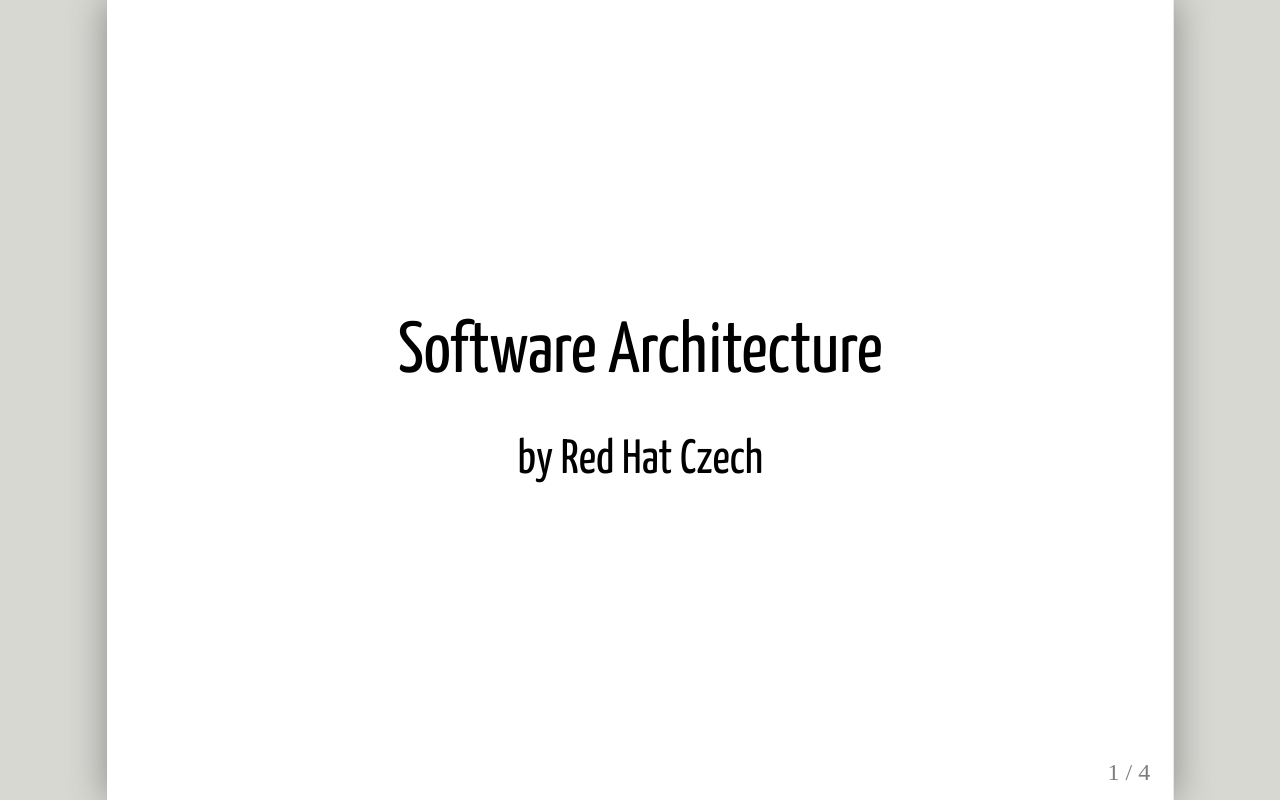
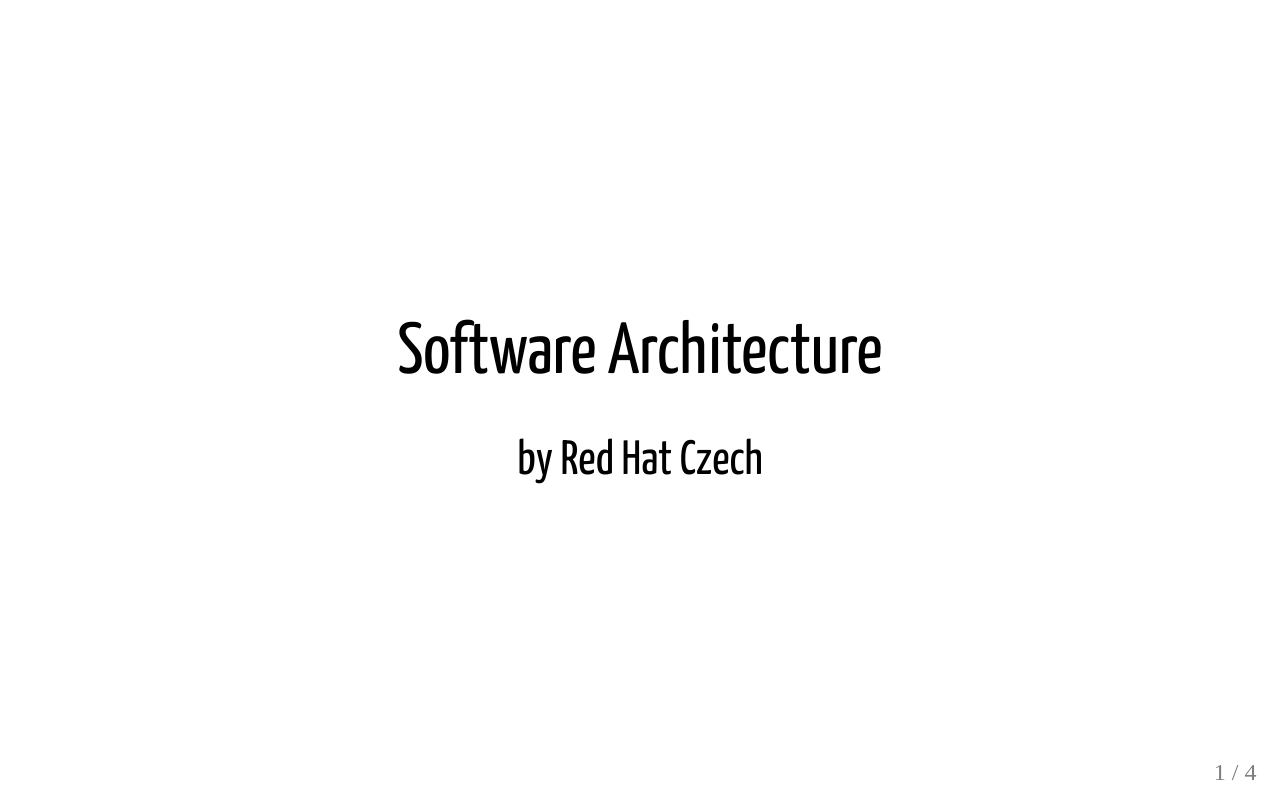
Before and after one commit to swa-fel/01-intro, a plain HTML site: page docs/index.html in a window 1280 px wide. Drawn offline with Linux system fonts and the light colour scheme; a web font is replaced by a local one.

Commit message:
Updated ratio

```diff
--- a/docs/index.html
+++ b/docs/index.html
@@ -76,7 +76,7 @@ class: center, middle
     </script>
     <script>
       var slideshow = remark.create({
-        ratio: '4:3',
+        ratio: '16:10',
         highlightLines: false
       });
     </script>
```
